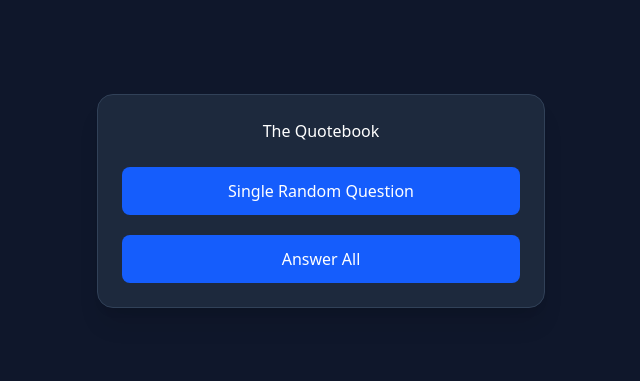
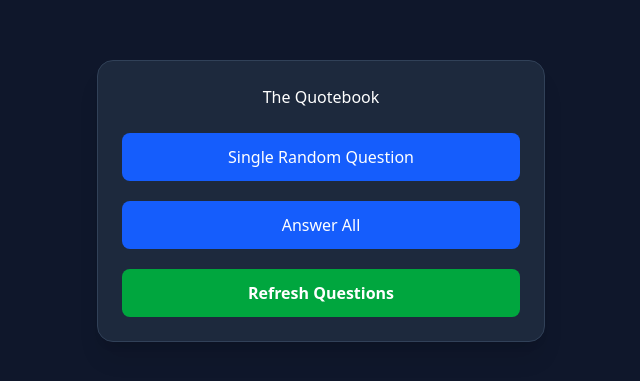
Before and after one commit to RussellWA/The-Quotebook, a React app: page / in a window 1280 px wide. Shown: the part 199-580 px from the top of the page, without its empty margins (319-959 px from the left). Built offline with nearby package versions, Linux system fonts and the light colour scheme; the HTML template or start-up script is replaced by a standard one.

Commit message:
Refresh Quiz Button

```diff
--- a/src/views/WelcomeScreen.tsx
+++ b/src/views/WelcomeScreen.tsx
@@ -1,3 +1,4 @@
+import { useState } from "react";
 
 type GameMode = 'single' | 'all';
 
@@ -6,21 +7,58 @@ interface WelcomeProps {
 }
 
 export default function Welcome({ onStart }: WelcomeProps) {
+    const [isRefreshing, setIsRefreshing] = useState(false);
+
+    const onRefresh = async () => {
+        if (isRefreshing) return;
+        setIsRefreshing(true);
+
+        try {
+            const res = await fetch('http://localhost:8080/api/quiz/refresh', {
+                method: 'POST'
+            });
+
+            if (!res.ok) {
+                throw new Error(`Server error: ${res.status}`);
+            }
+
+            const data = await res.json();
+            console.log("Refresh successful:", data);
+
+        } catch (err) {
+            console.error("Failed to refresh quiz data:", err);
+            alert("Failed to refresh data. Check console.");
+        } finally {
+            setIsRefreshing(false);
+        }
+    };
+
     return (
         <div className="text-center space-y-6">
             <h1>The Quotebook</h1>
             <div className="space-y-5">
                 <button
                     onClick={() => onStart('single')}
-                    className="w-full py-3 px-6 bg-blue-600 rounded-lg hover:bg-bluue-500"
+                    className="w-full py-3 px-6 bg-blue-600 rounded-lg hover:bg-blue-500"
                 >
                     Single Random Question
                 </button>
                 <button
                     onClick={() => onStart('all')}
-                    className="w-full py-3 px-6 bg-blue-600 rounded-lg hover:bg-bluue-500"
+                    className="w-full py-3 px-6 bg-blue-600 rounded-lg hover:bg-blue-500"
                 >
                     Answer All
+                </button>
+                <button
+                    onClick={onRefresh}
+                    disabled={isRefreshing}
+                    className={`w-full py-3 px-6 rounded-lg font-semibold transition-colors
+                        ${isRefreshing
+                            ? 'bg-green-800 text-green-200 cursor-not-allowed'
+                            : 'bg-green-600 text-white hover:bg-green-500'
+                        }`}
+                >
+                    {isRefreshing ? 'Refreshing...' : 'Refresh Questions'}
                 </button>
             </div>
         </div>
```
